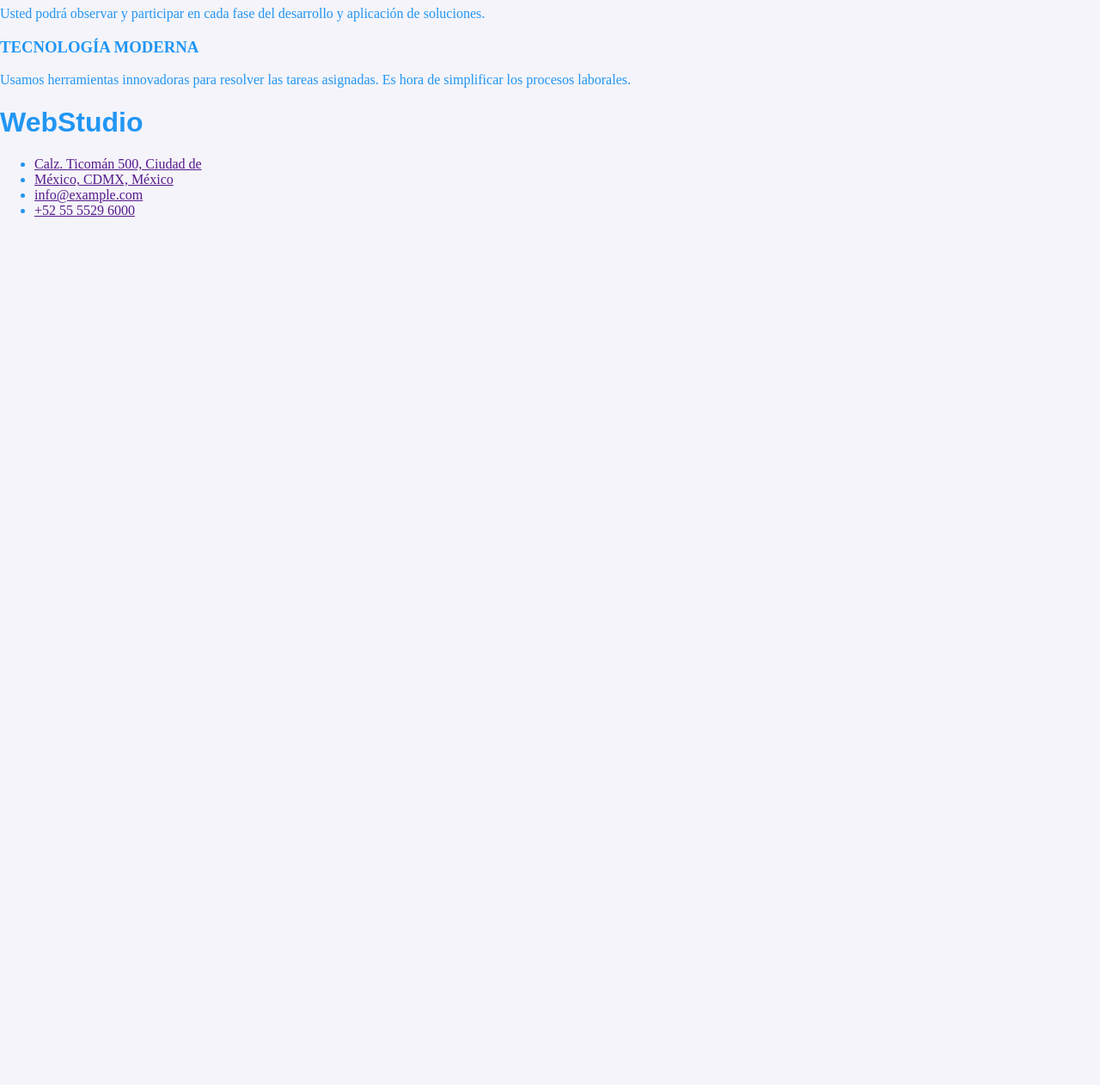
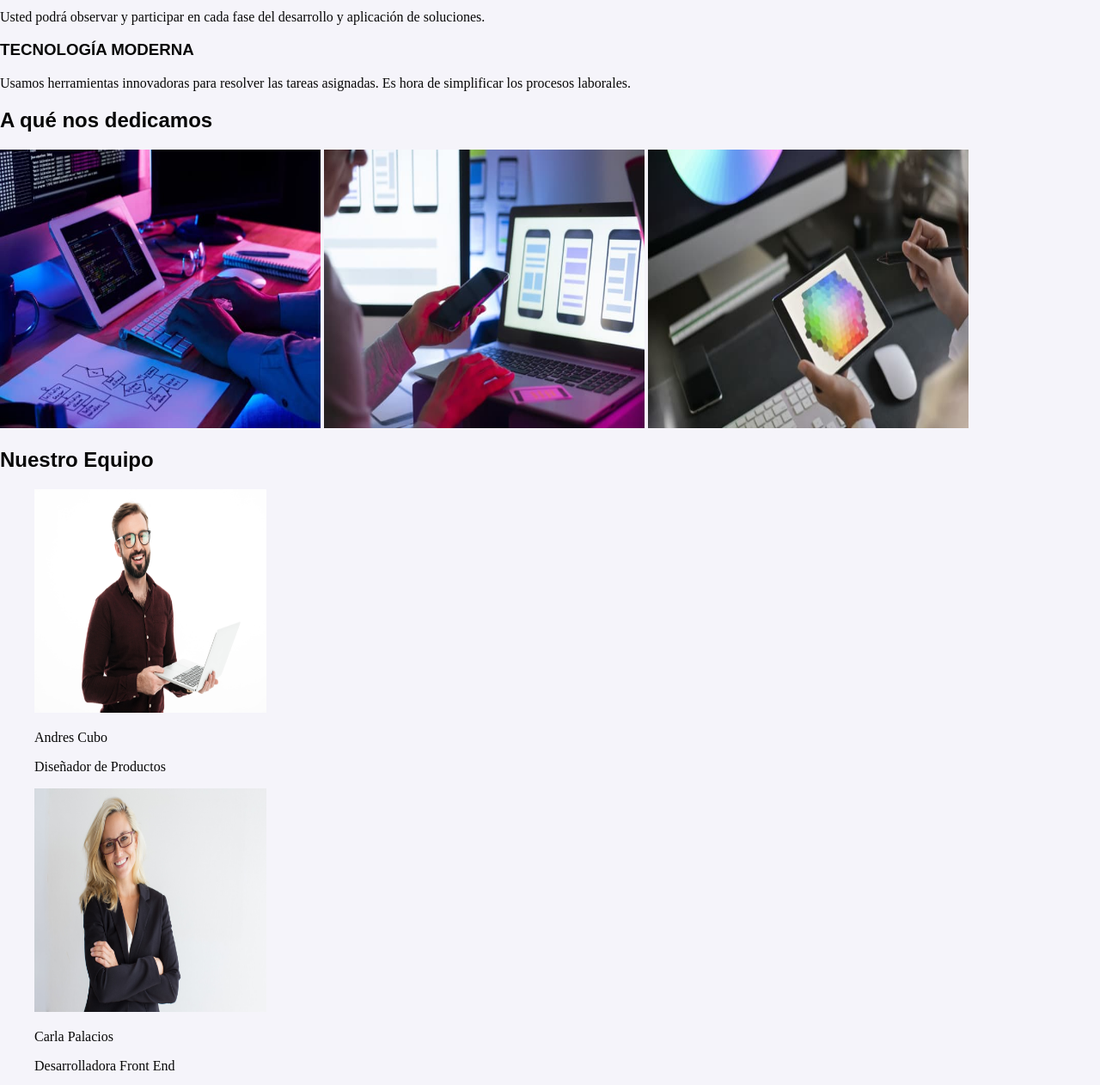
Before and after one commit to Proximacentaurion/goit-markup-hw-01, a plain HTML site: page index.html in a window 1280 px wide. Shown: the part 400-1662 px from the top of the page at 86% size. Before the commit the page ends 800 px from the top, so only its background shows below. Drawn offline with Linux system fonts and the light colour scheme.

Commit message:
SecondCommit

```diff
--- a/index.html
+++ b/index.html
@@ -11,7 +11,7 @@
   <main>
     <!----------------Barra de navegación ------------------>
     <nav>
-      <a href=""><h1>WebStudio</h1></a>
+      <a href=""><h3>WebStudio</h3></a>
       <a href="">Estudio</a>
       <a href="">Portafolio</a>
       <a href="">Contactos</a>
@@ -20,7 +20,7 @@
     <a href="">+52 55 5529 6000</a>
     <!---------------Sección con fondo negro ------------------>
     <figure>
-      <h2>SOLUCIONES EFICACES PARA SU NEGOCIO</h2>
+      <h1>SOLUCIONES EFICACES PARA SU NEGOCIO</h1>
       <button>Solicite nuestro servicio</button>
     </figure>
     <!-- --------------Ventajas del servicio ---------------->
@@ -45,16 +45,83 @@
       Usamos herramientas innovadoras para resolver las tareas asignadas. Es
       hora de simplificar los procesos laborales.
     </p>
-    <!--------------Sección a qué nos dedicamos -------------->
-
+    <!----------------A qué nos dedicamos ----------------->
+    <h2>A qué nos dedicamos</h2>
+    <img
+      src="images/rigthimage-after-squoosh.jpg"
+      alt="paleta de colores en tablet sobre mesa"
+      width="373.16"
+      height="323.7"
+    />
+    <img
+      src="images/centerimage-after-squoosh.jpg"
+      alt="celular y computador sobre mesa"
+      width="373.16"
+      height="323.7"
+    />
+    <img
+      src="images/leftimage-after-squoosh.jpg"
+      alt="tablet y teclado inhalambrico sobre mesa"
+      width="373.16"
+      height="323.7"
+    />
+    <!------------------Nuestro Equipo ------------------>
+    <h2>Nuestro Equipo</h2>
+    <figure>
+      <img
+        src="images/first-after-squoosh.jpg"
+        alt="andres cubo diseñador de productos"
+        width="270"
+        height="260"
+      />
+      <figcaption>
+        <p>Andres Cubo</p>
+        <p>Diseñador de Productos</p>
+      </figcaption>
+    </figure>
+    <figure>
+      <img
+        src="images/second-after-squoosh.jpg"
+        alt="carla palacios desarrolladora front end"
+        width="270"
+        height="260"
+      />
+      <figcaption>
+        <p>Carla Palacios</p>
+        <p>Desarrolladora Front End</p>
+      </figcaption>
+    </figure>
+    <figure>
+      <img
+        src="images/third-after-squoosh.jpg"
+        alt="mario dorado marketing"
+        width="270"
+        height="260"
+      />
+      <figcaption>
+        <p>Mario Dorado</p>
+        <p>Marketing</p>
+      </figcaption>
+    </figure>
+    <figure>
+      <img
+        src="images/fourth-after-squoosh.jpg"
+        alt="pablo mijangos diseñador iu"
+        width="270"
+        height="260"
+      />
+      <figcaption>
+        <p>Pablo Mijangos</p>
+        <p>Diseñador IU</p>
+      </figcaption>
+    </figure>
     <!-- --------------Footer de la página ---------------->
   </main>
   <footer>
     <!--Referencias a las redes sociales, no nav -->
-    <h1>WebStudio</h1>
+    <a href=""><h3>WebStudio</h3></a>
+    <address>Calz. Ticomán 500, Ciudad de México,CDMX, México</address>
     <ul>
-      <li><a href="">Calz. Ticomán 500, Ciudad de</a></li>
-      <li><a href="">México, CDMX, México</a></li>
       <li><a href="">info@example.com</a></li>
       <li><a href="">+52 55 5529 6000</a></li>
     </ul>
--- a/style.css
+++ b/style.css
@@ -2,12 +2,17 @@ body{
     margin:0;
     padding:0;
     background-color: #F5F4FA;
-    color:#2196F3;
+    color:#070707;
 }
 h1{
     font-family:sans-serif;
+    color:#070707;
 }
 h2{
     font-family:sans-serif;
-    color:#FFFFFF;
+    color:#070707;
 }
+h3{
+    font-family:sans-serif;
+    color:#070707;
+}
```
Also changed, not shown: images/centerimage-after-squoosh.jpg (added), images/first-after-squoosh.jpg (added), images/fourth-after-squoosh.jpg (added), images/leftimage-after-squoosh.jpg (added), images/rigthimage-after-squoosh.jpg (added), images/second-after-squoosh.jpg (added), images/third-after-squoosh.jpg (added), 1 other file.
